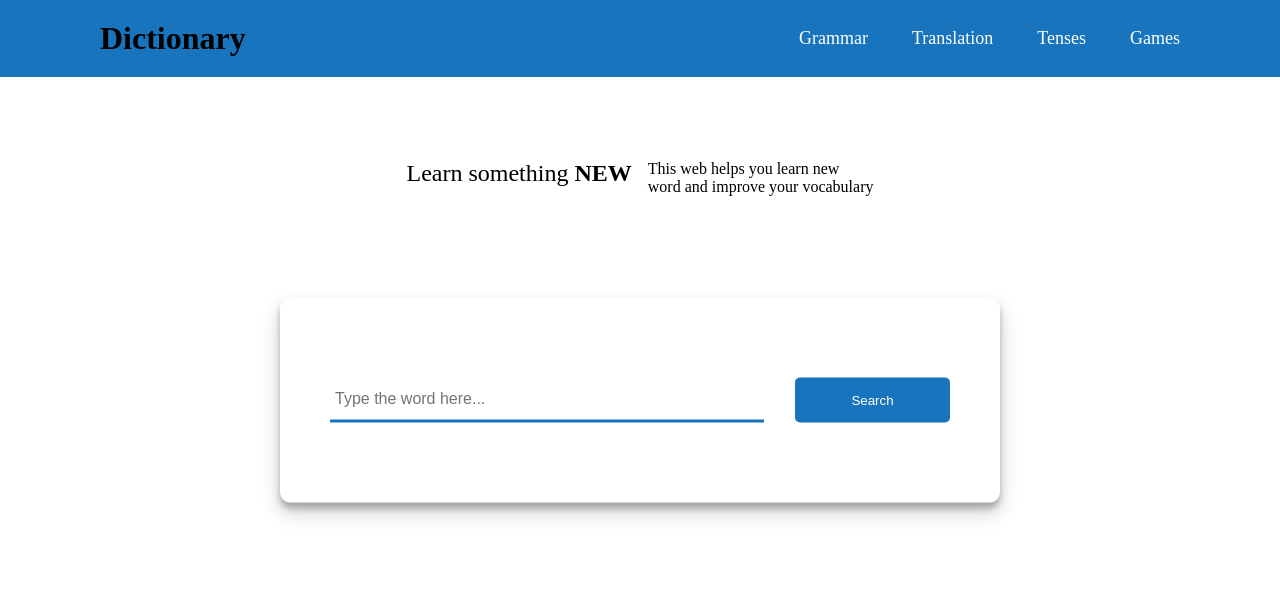
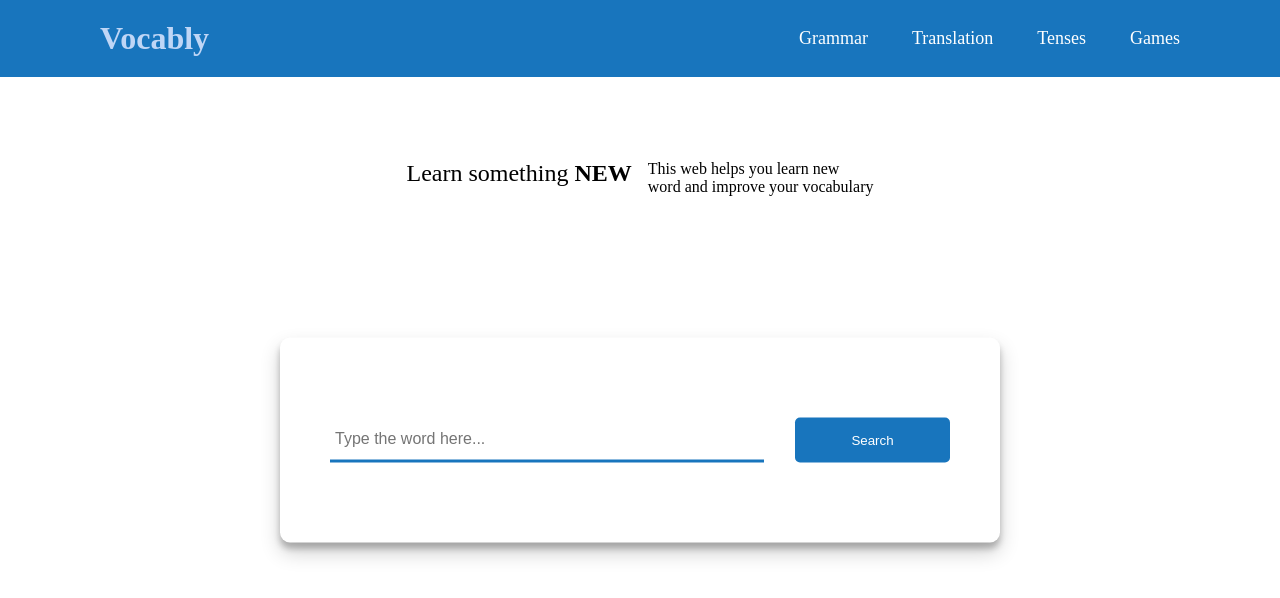
Before and after one commit to rezanagita/WomenWebWorks, a plain HTML site: page index.html in a window 1280 px wide. Drawn offline with Linux system fonts and the light colour scheme.

Commit message:
change style

```diff
--- a/index.html
+++ b/index.html
@@ -11,7 +11,7 @@
 </head>
 <body>
     <header class="header">
-        <h1 class="brandName">Dictionary</h1>
+        <h1 class="brandName" style="color: #BFD6F6;">Vocably</h1>
         <nav class="nav-list">
             <a href="#">Grammar</a>
             <a href="#">Translation</a>
--- a/style.css
+++ b/style.css
@@ -24,7 +24,7 @@ body {
     color: white;
 }
 .nav-list a:hover{
-    color: #86A7FC;
+    color: #BFD6F6;
 }
 main{
     padding-top: 10%;
@@ -45,7 +45,7 @@ main{
     width: 90vmin;
     position: absolute;
     transform: translate(-50%, -50%);
-    top: 50%;
+    top: 55%;
     left: 50%;
     padding: 80px 50px;
     border-radius: 10px;
```
